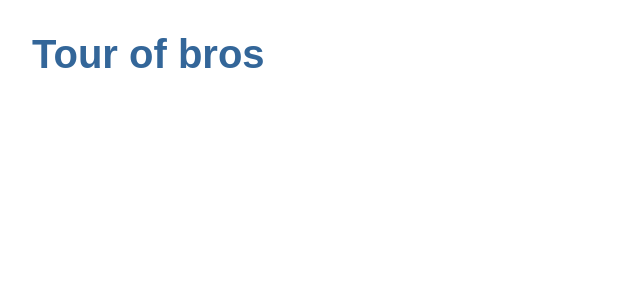
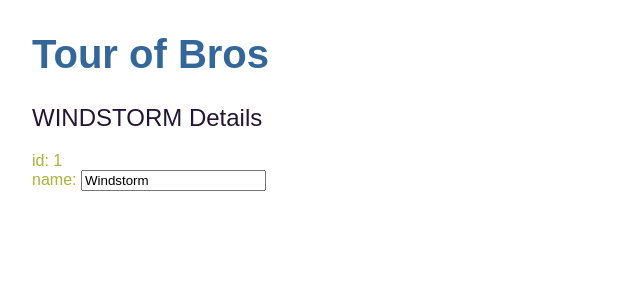
Before and after one commit to yayura/angular2tutor, an Angular app: page / in a window 1280 px wide. Shown: the top 300 px of the page, without its empty margins (0-640 px from the left). Built offline with nearby package versions, Linux system fonts and the light colour scheme.

Commit message:
Create second component with ngModel page

```diff
--- a/src/app/app.component.html
+++ b/src/app/app.component.html
@@ -1,4 +1,5 @@
 
   <h1>
  {{title}}
-  </h1>
+   </h1>
+ <app-bros></app-bros>
--- a/src/app/app.component.ts
+++ b/src/app/app.component.ts
@@ -6,5 +6,5 @@ import { Component } from '@angular/core';
   styleUrls: ['./app.component.css']
 })
 export class AppComponent {
-  title = 'Tour of bros';
+  title = 'Tour of Bros';
 }
--- /dev/null
+++ b/src/app/bro.ts
@@ -0,0 +1,4 @@
+export class Bro {
+    id: number;
+    name: string;
+}
--- /dev/null
+++ b/src/app/bros/bros.component.html
@@ -0,0 +1,7 @@
+<h2>{{ bro.name | uppercase }} Details</h2>
+<div><span>id: </span>{{bro.id}}</div>
+<div>
+  <label>name:
+    <input [(ngModel)]="bro.name" placeholder="name">
+  </label>
+</div>
--- /dev/null
+++ b/src/app/bros/bros.component.ts
@@ -0,0 +1,17 @@
+import { Component, OnInit } from '@angular/core';
+import { Bro } from '../bro';
+@Component({
+  selector: 'app-bros',
+  templateUrl: './bros.component.html',
+  styleUrls: ['./bros.component.css']
+})
+export class BrosComponent implements OnInit {
+  bro: Bro = {
+    id:1,
+    name: "Windstorm"
+  };
+  constructor() { }
+    ngOnInit() {
+  }
+
+}
--- a/src/styles.css
+++ b/src/styles.css
@@ -5,7 +5,7 @@ h1 {
     font-size: 250%;
   }
   h2, h3 {
-    color: rgb(110, 6, 223);
+    color: rgb(36, 22, 51);
     font-family: Arial, Helvetica, sans-serif;
     font-weight: lighter;
   }
```
Also changed, not shown: src/app/app.module.ts (+6 -3 lines), src/app/bros/bros.component.css (added), 1 other file (tests, documents, lock files or other folders).
